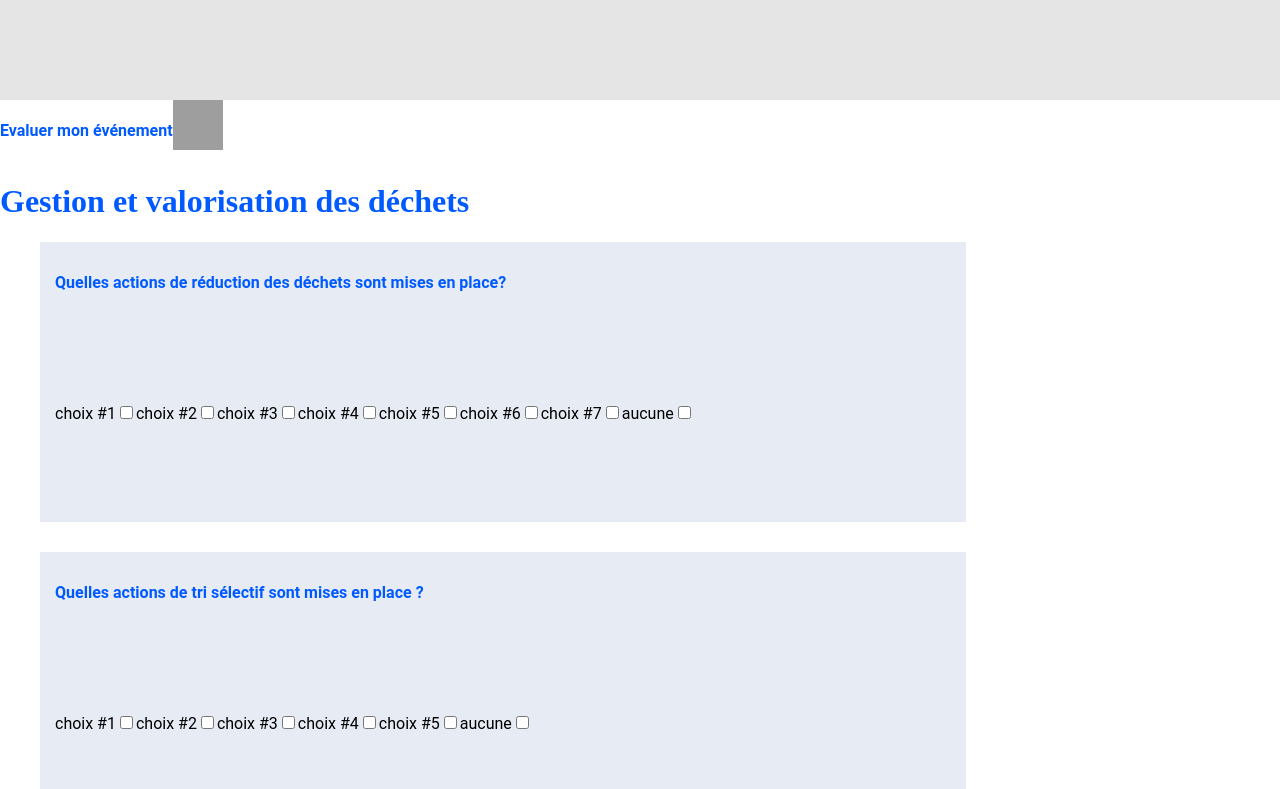
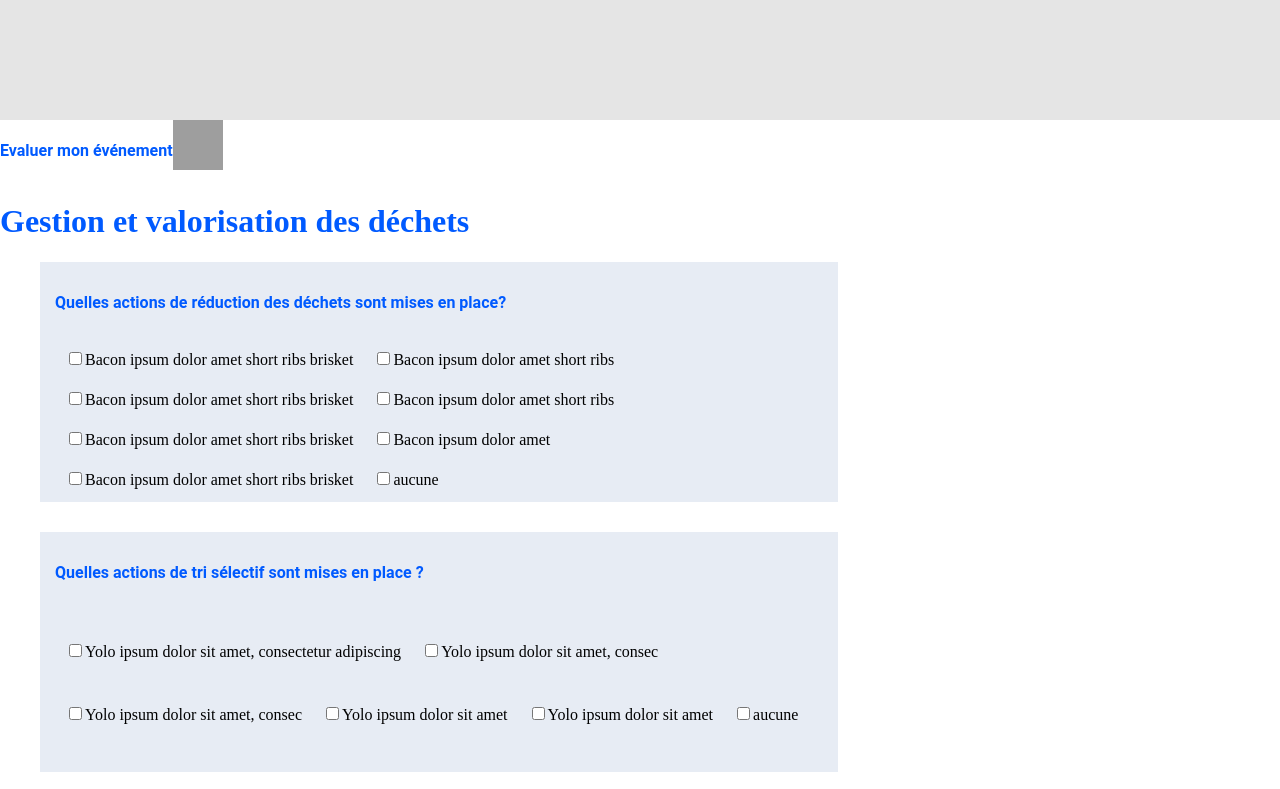
Before and after one commit to Julien-Brcht-Rndlt/region-sud-front, a React (Create React App) app: page /EmiHome in a window 1280 px wide. Shown: the part 2008-2797 px from the top of the page. Built offline with nearby package versions, Linux system fonts and the light colour scheme; grey boxes are pictures that could not be loaded.

Commit message:
creation of a js component to display the type flex column on one choice answer

```diff
--- a/src/components/funnel/Answer.jsx
+++ b/src/components/funnel/Answer.jsx
@@ -1,30 +1,34 @@
+import styled from 'styled-components';
 import PropTypes from 'prop-types';
-import { StyledTitleP } from '../../styles/genericStyles/StyledTitle';
+
+export const AnswerComponent = styled.div`
+  margin:10px;
+`;
 
 const MultipleChoiceAnswer = ({ label }) => (
   <>
+    <input id="multiansw" type="checkbox" value="" />
     <label htmlFor="multiansw">{label}</label>
-    <input id="multiansw" type="checkbox" value="" />
   </>
  );
 
 const OneChoiceAnswer = ({ label }) => (
-  <>
+  <div>
+    <input id="oneansw" type="radio" value="" />
     <label htmlFor="oneansw">{label}</label>
-    <input id="oneansw" type="radio" value="" />
-  </>
+  </div>
 );
 
  const InputAnswer = ({ label }) => (
    <>
+     <input id="inansw" type="text" value="" />
      <label htmlFor="inansw">{label}</label>
-     <input id="inansw" type="text" value="" />
    </>
 );
 
 export default function Answer({ answer }) {
   return (
-    <StyledTitleP>
+    <AnswerComponent>
       {
         answer.answ_type === 'multiple_choice' && <MultipleChoiceAnswer label={answer.label} />
       }
@@ -34,7 +38,7 @@ export default function Answer({ answer }) {
       {
         answer.answ_type === 'input_answ' && <InputAnswer label={answer.label} />
       }
-    </StyledTitleP>
+    </AnswerComponent>
   );
 }
 
--- a/src/components/funnel/Question.jsx
+++ b/src/components/funnel/Question.jsx
@@ -5,13 +5,14 @@ import { StyledSubTitleH3 } from '../../styles/genericStyles/StyledSubTitle';
 
 export const StyledQuestionContainer = styled.div`
   background-color: #e7ecf4;
-  height: 250px;
+  height: 210px;
   margin-bottom:30px;
   margin-left:40px;
-  width:70%;
+  width:60%;
   padding:15px;
   display:flex;
   flex-wrap:wrap;
+  justify-content:flex-start;
 `;
 
 export default function Question({ title, answers }) {
--- a/src/mockdata/datatest.json
+++ b/src/mockdata/datatest.json
@@ -11,37 +11,37 @@
             "answers": [
               {
                 "id": 0,
-                "label": "choix #1",
+                "label": "Bacon ipsum dolor amet short ribs brisket",
                 "answ_type": "multiple_choice"
               },
               {
                 "id": 1,
-                "label": "choix #2",
+                "label": "Bacon ipsum dolor amet short ribs",
                 "answ_type": "multiple_choice"
               },
               {
                 "id": 2,
-                "label": "choix #3",
+                "label": "Bacon ipsum dolor amet short ribs brisket",
                 "answ_type": "multiple_choice"
               },
               {
                 "id": 3,
-                "label": "choix #4",
+                "label": "Bacon ipsum dolor amet short ribs",
                 "answ_type": "multiple_choice"
               },
               {
                 "id": 4,
-                "label": "choix #5",
+                "label": "Bacon ipsum dolor amet short ribs brisket",
                 "answ_type": "multiple_choice"
               },
               {
                 "id": 5,
-                "label": "choix #6",
+                "label": "Bacon ipsum dolor amet",
                 "answ_type": "multiple_choice"
               },
               {
                 "id": 6,
-                "label": "choix #7",
+                "label": "Bacon ipsum dolor amet short ribs brisket",
                 "answ_type": "multiple_choice"
               },
               {
@@ -58,27 +58,27 @@
       "answers": [
         {
           "id": 0,
-          "label": "choix #1",
+          "label": "Yolo ipsum dolor sit amet, consectetur adipiscing",
           "answ_type": "multiple_choice"
         },
         {
           "id": 1,
-          "label": "choix #2",
+          "label": "Yolo ipsum dolor sit amet, consec",
           "answ_type": "multiple_choice"
         },
         {
           "id": 2,
-          "label": "choix #3",
+          "label": "Yolo ipsum dolor sit amet, consec",
           "answ_type": "multiple_choice"
         },
         {
           "id": 3,
-          "label": "choix #4",
+          "label": "Yolo ipsum dolor sit amet",
           "answ_type": "multiple_choice"
         },
         {
           "id": 4,
-          "label": "choix #5",
+          "label": "Yolo ipsum dolor sit amet",
           "answ_type": "multiple_choice"
         },
         {
@@ -95,27 +95,27 @@
       "answers": [
         {
           "id": 0,
-          "label": "choix #1",
+          "label": "Yolo ipsum dolor sit amet, consectetur adipiscing",
           "answ_type": "multiple_choice"
         },
         {
           "id": 1,
-          "label": "choix #2",
+          "label": "Yolo ipsum dolor",
           "answ_type": "multiple_choice"
         },
         {
           "id": 2,
-          "label": "choix #3",
+          "label": "Yolo ipsum dolor sit amet, consectetur adipiscing",
           "answ_type": "multiple_choice"
         },
         {
           "id": 3,
-          "label": "choix #4",
+          "label": "Yolo ipsum dolor sit ",
           "answ_type": "multiple_choice"
         },
         {
           "id": 4,
-          "label": "choix #5",
+          "label": "Yolo ipsum dolor sit amet, consectetur",
           "answ_type": "multiple_choice"
         },
         {
@@ -187,7 +187,8 @@
             {
               "id": 0,
               "label": "mettre ici votre réponse",
-              "answ_type": "input_answ"
+              "answ_type": "input_answ",
+              "research":"Si vous ne trouvez pas la réponse, vous pouvez vous renseigner ici"
             }
 
         ]
--- a/src/styles/genericStyles/StyledButtons.jsx
+++ b/src/styles/genericStyles/StyledButtons.jsx
@@ -9,6 +9,7 @@ export const StyledButton = styled.button`
   border: ${(props) => (props.glassy ? `solid 1px ${props.theme.blueFeatureColor}` : 'none')};
   font-size: 1.2em;
   cursor: pointer;
+  margin:10px;
   &:hover {
     background-color: ${(props) => (props.glassy ? props.theme.blueFeatureColor : props.theme.NavyBlueFeatureColor)};
     color: ${(props) => (props.glassy ? props.theme.secondaryFeatureColor : props.theme.yellowFeatureColor)};
```
